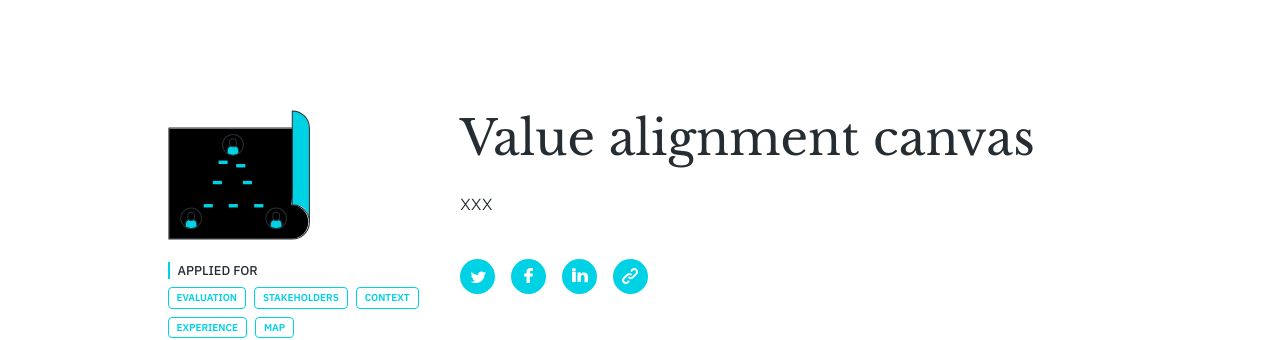
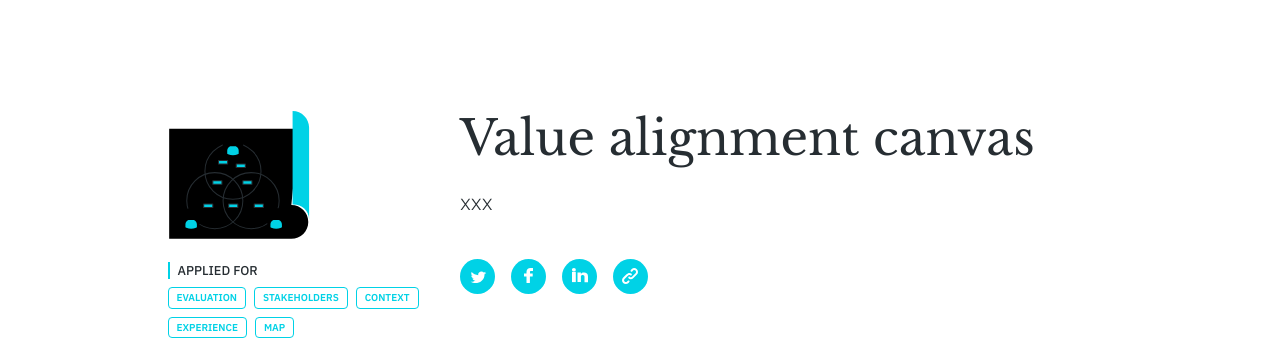
Before and after one commit to service-design-tools/sdt-website, a Jekyll site: the page built from _tools/value-alignment-canvas.md, in a window 1280 px wide. Shown: the part 124-464 px from the top of the page. Built offline with Jekyll 4.4.1, drawn with Linux system fonts in a browser that asks for light colours.

Commit message:
Update tool “value-alignment-canvas”

```diff
--- a/_tools/value-alignment-canvas.md
+++ b/_tools/value-alignment-canvas.md
@@ -12,9 +12,10 @@ properties:
     - Experience
   how:
     - Map
-icon: >
-  <svg version="1.1"  xmlns="http://www.w3.org/2000/svg" x="0px" y="0px"
-  	 viewBox="0 0 138.52 126.52" xml:space="preserve">
+icon: >+
+  <svg version="1.1"  xmlns="http://www.w3.org/2000/svg"
+  xmlns:xlink="http://www.w3.org/1999/xlink" x="0px" y="0px"
+  	 viewBox="0 0 138.52 126.52" style="enable-background:new 0 0 138.52 126.52;" xml:space="preserve">
 
   <path class="st0" d="M120.05,92.41c9.1,0,16.48,7.38,16.48,16.48c0,9.1-7.38,16.48-16.48,16.48v-0.04h-16.26H86.42H1.14v-107h126.31
   	"/>
@@ -22,15 +23,15 @@ icon: >
   	<path class="svg--filled-main" d="M121.26,0.97v91.05c8.03-0.5,16.06,5.41,16.06,14.38V17.15c0-8.97-7.19-16.25-16.06-16.25"/>
   </g>
 
-  <path class="svg--outline" d="M120.97,92.33c9.19,0,16.65,7.45,16.65,16.65s-7.45,16.65-16.65,16.65v-0.04h-16.42H87.01H0.9V17.55h119.53"/>
+  <path class="svg--outline svg--bw" d="M120.97,92.33c9.19,0,16.65,7.45,16.65,16.65s-7.45,16.65-16.65,16.65v-0.04h-16.42H87.01H0.9V17.55h119.53"/>
 
-  <path class="svg--outline" d="M137.62,108.98V17.55c0-9.19-7.45-16.65-16.65-16.65v0.08v91.36"/>
+  <path class="svg--outline svg--bw" d="M137.62,108.98V17.55c0-9.19-7.45-16.65-16.65-16.65v0.08v91.36"/>
 
-  <circle class="svg--outline svg--bw" cx="63.22" cy="59.57" r="27.29"/>
+  <circle class="svg--outline" cx="63.22" cy="59.57" r="27.29"/>
 
-  <circle class="svg--outline svg--bw" cx="45.55" cy="88.25" r="27.29"/>
+  <circle class="svg--outline" cx="45.55" cy="88.25" r="27.29"/>
 
-  <circle class="svg--outline svg--bw" cx="80.89" cy="88.25" r="27.29"/>
+  <circle class="svg--outline" cx="80.89" cy="88.25" r="27.29"/>
 
   <g>
 
@@ -41,15 +42,15 @@ icon: >
   				c0,0,2.28,1.42,5.58,1.42C66.52,43.96,68.8,42.54,68.8,42.54z"/>
   		</g>
   		<g>
-  			<path class="svg--outline" d="M66.52,32.51c0,1.83-1.49,3.33-3.3,3.33c-1.82,0-3.3-1.5-3.3-3.33v-1.15c0-1.83,1.49-3.33,3.3-3.33
+  			<path class="svg--outline svg--bw" d="M66.52,32.51c0,1.83-1.49,3.33-3.3,3.33c-1.82,0-3.3-1.5-3.3-3.33v-1.15c0-1.83,1.49-3.33,3.3-3.33
   				c1.82,0,3.3,1.5,3.3,3.33V32.51z"/>
   			<g>
-  				<path class="svg--outline" d="M57.63,42.2v-2.78c0-1.95,1.2-3.64,2.89-4.36"/>
-  				<path class="svg--outline" d="M65.91,35.06c1.7,0.72,2.89,2.41,2.89,4.36v2.78"/>
+  				<path class="svg--outline svg--bw" d="M57.63,42.2v-2.78c0-1.95,1.2-3.64,2.89-4.36"/>
+  				<path class="svg--outline svg--bw" d="M65.91,35.06c1.7,0.72,2.89,2.41,2.89,4.36v2.78"/>
   			</g>
   		</g>
   	</g>
-  	<circle class="svg--outline" cx="63.22" cy="33.88" r="10.09"/>
+  	<circle class="svg--outline svg--bw" cx="63.22" cy="33.88" r="10.09"/>
   </g>
 
   <g>
@@ -61,15 +62,15 @@ icon: >
   				c0,0,2.28,1.42,5.58,1.42C25.83,115.55,28.12,114.13,28.12,114.13z"/>
   		</g>
   		<g>
-  			<path class="svg--outline" d="M25.83,104.09c0,1.83-1.49,3.33-3.3,3.33c-1.82,0-3.3-1.5-3.3-3.33v-1.15c0-1.83,1.49-3.33,3.3-3.33
+  			<path class="svg--outline svg--bw" d="M25.83,104.09c0,1.83-1.49,3.33-3.3,3.33c-1.82,0-3.3-1.5-3.3-3.33v-1.15c0-1.83,1.49-3.33,3.3-3.33
   				c1.82,0,3.3,1.5,3.3,3.33V104.09z"/>
   			<g>
-  				<path class="svg--outline" d="M16.95,113.78V111c0-1.95,1.2-3.64,2.89-4.36"/>
-  				<path class="svg--outline" d="M25.22,106.64c1.7,0.72,2.89,2.41,2.89,4.36v2.78"/>
+  				<path class="svg--outline svg--bw" d="M16.95,113.78V111c0-1.95,1.2-3.64,2.89-4.36"/>
+  				<path class="svg--outline svg--bw" d="M25.22,106.64c1.7,0.72,2.89,2.41,2.89,4.36v2.78"/>
   			</g>
   		</g>
   	</g>
-  	<circle class="svg--outline" cx="22.53" cy="105.46" r="10.09"/>
+  	<circle class="svg--outline svg--bw" cx="22.53" cy="105.46" r="10.09"/>
   </g>
 
   <g>
@@ -81,15 +82,15 @@ icon: >
   				c0,0,2.28,1.42,5.58,1.42C108.59,115.55,110.87,114.13,110.87,114.13z"/>
   		</g>
   		<g>
-  			<path class="svg--outline" d="M108.59,104.09c0,1.83-1.49,3.33-3.3,3.33c-1.82,0-3.3-1.5-3.3-3.33v-1.15c0-1.83,1.49-3.33,3.3-3.33
+  			<path class="svg--outline svg--bw" d="M108.59,104.09c0,1.83-1.49,3.33-3.3,3.33c-1.82,0-3.3-1.5-3.3-3.33v-1.15c0-1.83,1.49-3.33,3.3-3.33
   				c1.82,0,3.3,1.5,3.3,3.33V104.09z"/>
   			<g>
-  				<path class="svg--outline" d="M99.7,113.78V111c0-1.95,1.2-3.64,2.89-4.36"/>
-  				<path class="svg--outline" d="M107.98,106.64c1.7,0.72,2.89,2.41,2.89,4.36v2.78"/>
+  				<path class="svg--outline svg--bw" d="M99.7,113.78V111c0-1.95,1.2-3.64,2.89-4.36"/>
+  				<path class="svg--outline svg--bw" d="M107.98,106.64c1.7,0.72,2.89,2.41,2.89,4.36v2.78"/>
   			</g>
   		</g>
   	</g>
-  	<circle class="svg--outline" cx="105.29" cy="105.46" r="10.09"/>
+  	<circle class="svg--outline svg--bw" cx="105.29" cy="105.46" r="10.09"/>
   </g>
 
   <rect x="59.08" y="91.52" class="svg--filled-main" width="8.89" height="3.33"/>
@@ -106,21 +107,22 @@ icon: >
 
   <rect x="66.39" y="52.57" class="svg--filled-main" width="8.89" height="3.33"/>
 
-  <rect x="59.08" y="91.52" class="svg--outline svg--bw" width="8.89" height="3.33"/>
+  <rect x="59.08" y="91.52" class="svg--outline" width="8.89" height="3.33"/>
 
-  <rect x="34.73" y="91.52" class="svg--outline svg--bw" width="8.89" height="3.33"/>
+  <rect x="34.73" y="91.52" class="svg--outline" width="8.89" height="3.33"/>
 
-  <rect x="83.9" y="91.52" class="svg--outline svg--bw" width="8.89" height="3.33"/>
+  <rect x="83.9" y="91.52" class="svg--outline" width="8.89" height="3.33"/>
 
-  <rect x="72.84" y="68.95" class="svg--outline svg--bw" width="8.89" height="3.33"/>
+  <rect x="72.84" y="68.95" class="svg--outline" width="8.89" height="3.33"/>
 
-  <rect x="43.61" y="68.95" class="svg--outline svg--bw" width="8.89" height="3.33"/>
+  <rect x="43.61" y="68.95" class="svg--outline" width="8.89" height="3.33"/>
 
-  <rect x="49.15" y="49.24" class="svg--outline svg--bw" width="8.89" height="3.33"/>
+  <rect x="49.15" y="49.24" class="svg--outline" width="8.89" height="3.33"/>
 
-  <rect x="66.39" y="52.57" class="svg--outline svg--bw" width="8.89" height="3.33"/>
+  <rect x="66.39" y="52.57" class="svg--outline" width="8.89" height="3.33"/>
 
   </svg>
+
 use: xxx
 reminder: xxx
 socialimage: /assets/images/uploads/ecosystem-map-social-img.png
```
